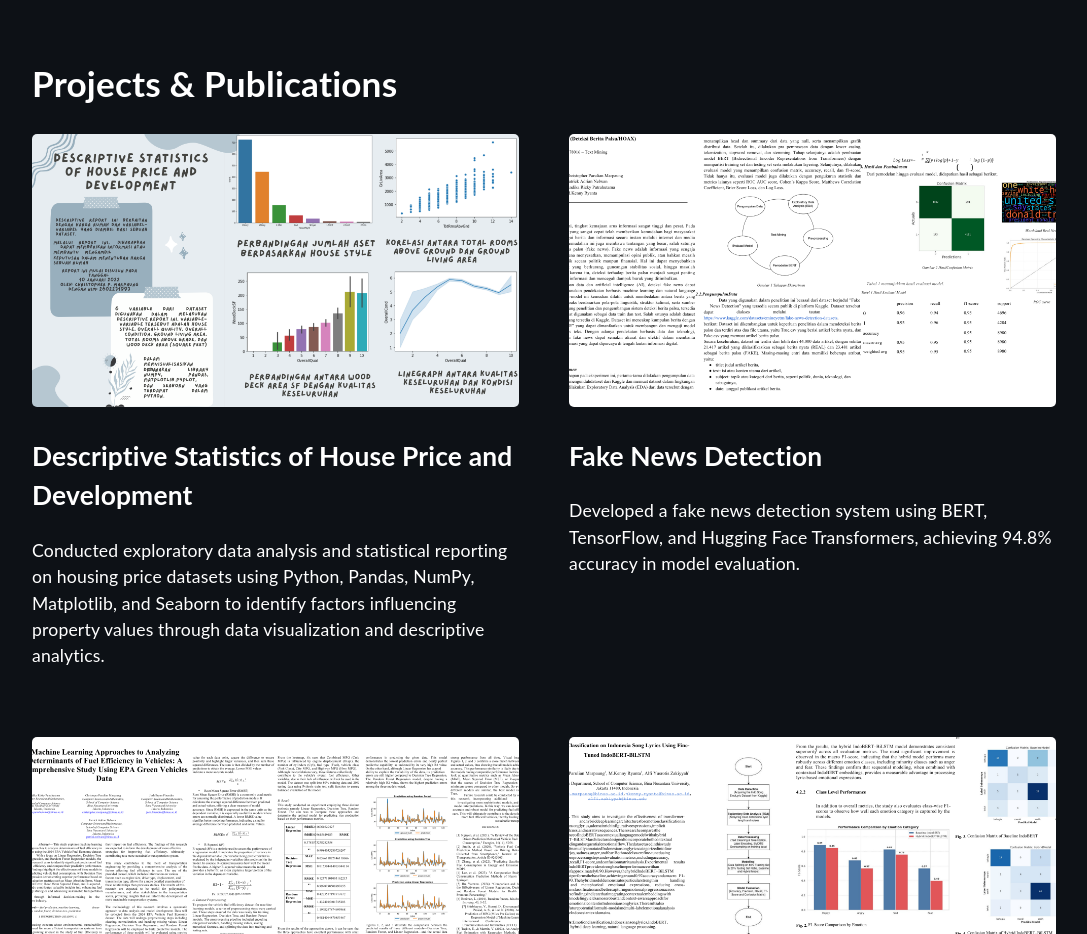
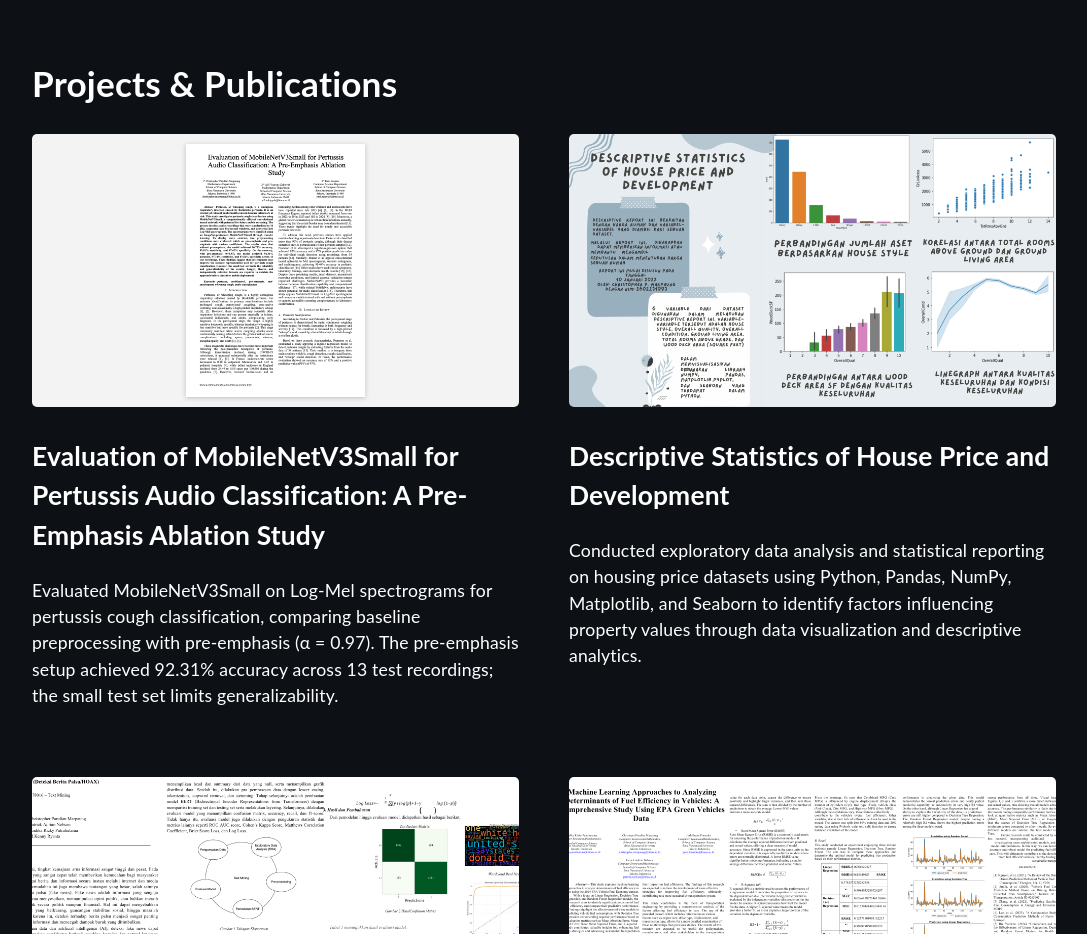
Before and after one commit to topherpaung/cpm_portfolio, a React (Create React App) app: page / in a window 1280 px wide. Shown: the part 1620-2554 px from the top of the page, without its empty margins (96-1183 px from the left). Built offline with nearby package versions, Linux system fonts and the light colour scheme.

Commit message:
Add pertussis audio classification paper

```diff
--- a/src/components/Project.tsx
+++ b/src/components/Project.tsx
@@ -5,10 +5,12 @@ import fake_news from '../assets/images/fake news.png';
 import intel from '../assets/images/intel.png';
 import epa_green from '../assets/images/epa green.png';
 import emo from '../assets/images/emo.png';
+import pertussisPaper from '../assets/files/pertussis-audio-classification.pdf';
 import dataPdf1 from '../assets/files/fake news.pdf';
 import dataPdf2 from '../assets/files/intel.pdf';
 import dataPdf3 from '../assets/files/epa green.pdf';
 import dataPdf4 from '../assets/files/emo.pdf';
+import pertussisThumbnail from '../assets/images/pertussis-audio-classification.png';
 import '../assets/styles/Project.scss';
 
 
@@ -17,6 +19,11 @@ function Project() {
     <div className="projects-container" id="projects">
         <h1>Projects & Publications</h1>
         <div className="projects-grid">
+            <div className="project">
+                <a href={pertussisPaper} download="Evaluation of MobileNetV3Small for Pertussis Audio Classification.pdf"><img src={pertussisThumbnail} className="zoom" alt="First page of the MobileNetV3Small pertussis audio classification paper" width="100%"/></a>
+                <a href={pertussisPaper} download="Evaluation of MobileNetV3Small for Pertussis Audio Classification.pdf"><h2>Evaluation of MobileNetV3Small for Pertussis Audio Classification: A Pre-Emphasis Ablation Study</h2></a>
+                <p>Evaluated MobileNetV3Small on Log-Mel spectrograms for pertussis cough classification, comparing baseline preprocessing with pre-emphasis (α = 0.97). The pre-emphasis setup achieved 92.31% accuracy across 13 test recordings; the small test set limits generalizability.</p>
+            </div>
             <div className="project">
                 <a href="https://colab.research.google.com/drive/1J8IIE8joaGisiC7UMoPskmVPFeW9mwgA?usp=sharing" target="_blank" rel="noreferrer"><img src={thumbnail_data} className="zoom" alt="thumbnail" width="100%"/></a>
                 <a href="https://colab.research.google.com/drive/1J8IIE8joaGisiC7UMoPskmVPFeW9mwgA?usp=sharing" target="_blank" rel="noreferrer"><h2>Descriptive Statistics of House Price and Development</h2></a>
```
Also changed, not shown: src/assets/images/pertussis-audio-classification.png (added), 1 other file (tests, documents, lock files or other folders).
